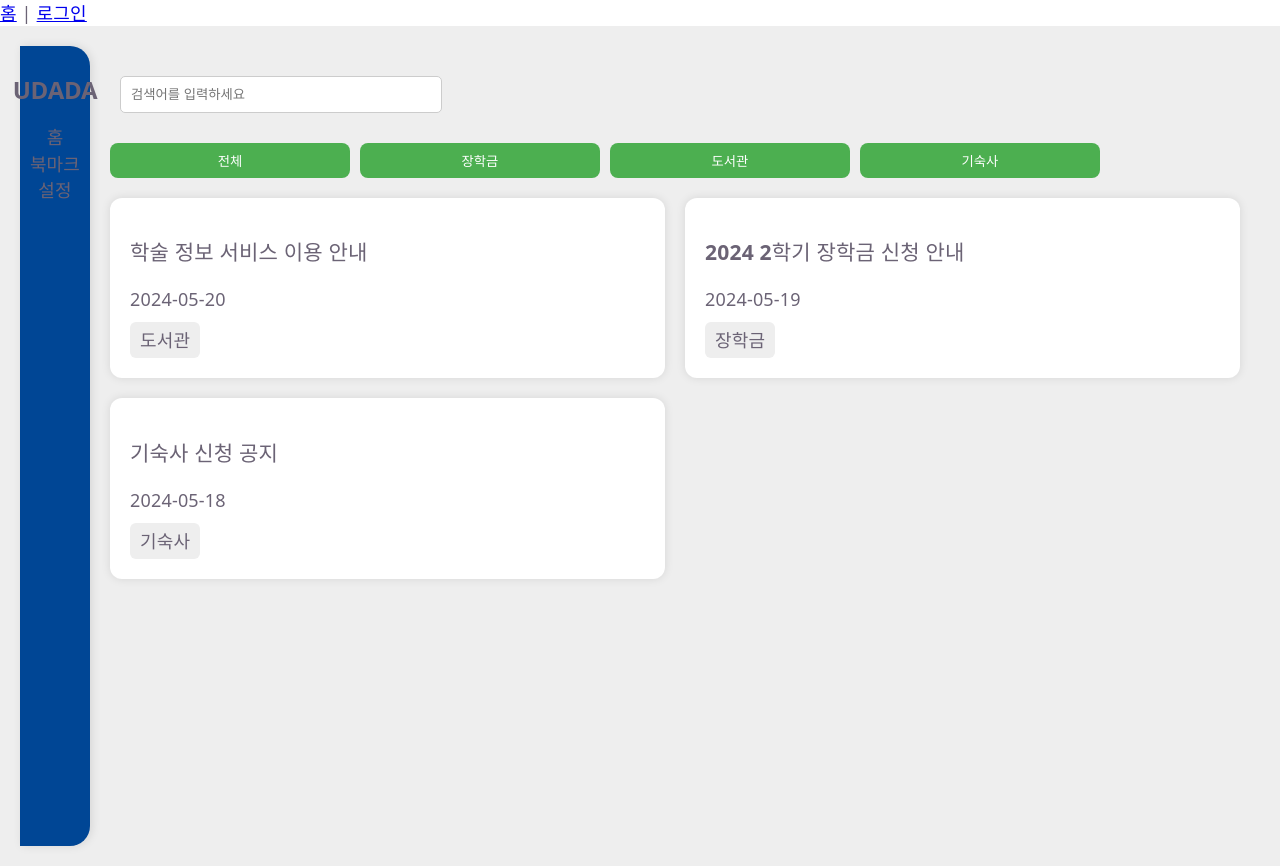
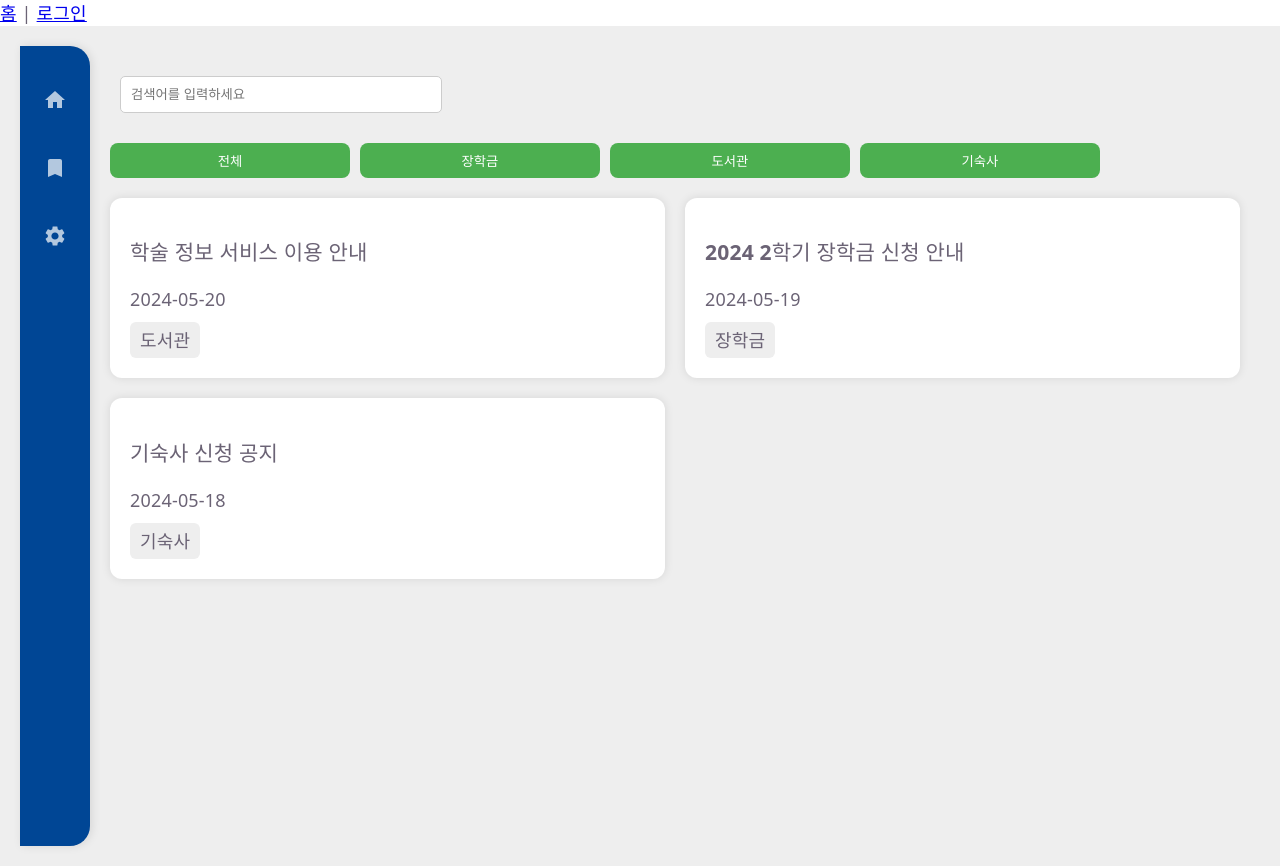
Before and after one commit to pknu-wap/Udada, a React (Vite) app in the folder client/: page / in a window 1280 px wide. Built offline with nearby package versions, Linux system fonts and the light colour scheme.

Commit message:
fix: 툴바 css, jsx 수정

```diff
--- a/client/src/components/Sidebar.css
+++ b/client/src/components/Sidebar.css
@@ -20,12 +20,6 @@
   align-items: center;
   width: 100%;
   gap: 20px; /* 아이콘 사이의 간격 */
-}
-
-/* 하단 설정 아이콘을 맨 아래로 밀어내기 위한 클래스 */
-.sidebar-bottom {
-  margin-top: auto;
-  margin-bottom: 20px;
 }
 
 /* svg 아이콘 영역 */
--- a/client/src/components/Sidebar.jsx
+++ b/client/src/components/Sidebar.jsx
@@ -4,12 +4,36 @@ import "./Sidebar.css";
 
 export default function Sidebar() {
   return (
-    <div className="sidebar">
-      <h2 style={{ textAlign: "center" }}>UDADA</h2>
+    <aside className="sidebar">
+      <div className="sidebar-menu-group">
 
-      <div className="menu">홈</div>
-      <div className="menu">북마크</div>
-      <div className="menu">설정</div>
-    </div>
+        <Link to="/" className="menu-item home-btn" title="홈">
+        {/* svg파일 교체 예정 */}
+          <svg viewBox="0 0 24 24">
+            <path d="M10 20v-6h4v6h5v-8h3L12 3 2 12h3v8z" />
+          </svg>
+        </Link>
+
+        <NavLink
+          to="/bookmark"
+          className={({ isActive }) => isActive ? "menu-item active" : "menu-item"}
+          title="북마크"
+        >
+          <svg viewBox="0 0 24 24">
+            <path d="M17 3H7c-1.1 0-1.99.9-1.99 2L5 21l7-3 7 3V5c0-1.1-.9-2-2-2z" />
+          </svg>
+        </NavLink>
+
+          <NavLink
+          to="/settings"
+          className={({ isActive }) => isActive ? "menu-item active" : "menu-item"}
+          title="설정"
+        >
+          <svg viewBox="0 0 24 24">
+            <path d="M19.14 12.94c.04-.3.06-.61.06-.94 0-.32-.02-.64-.07-.94l2.03-1.58c.18-.14.23-.41.12-.61l-1.92-3.32c-.12-.22-.37-.29-.59-.22l-2.39.96c-.5-.38-1.03-.7-1.62-.94l-.36-2.54c-.04-.24-.24-.41-.48-.41h-3.84c-.24 0-.43.17-.47.41l-.36 2.54c-.59.24-1.13.57-1.62.94l-2.39-.96c-.22-.08-.47 0-.59.22L2.74 8.87c-.12.21-.08.47.12.61l2.03 1.58c-.05.3-.09.63-.09.94s.02.64.07.94l-2.03 1.58c-.18.14-.23.41-.12.61l1.92 3.32c.12.22.37.29.59.22l2.39-.96c.5.38 1.03.7 1.62.94l.36 2.54c.05.24.24.41.48.41h3.84c.24 0 .44-.17.47-.41l.36-2.54c.59-.24 1.13-.56 1.62-.94l2.39.96c.22.08.47 0 .59-.22l1.92-3.32c.12-.22.07-.47-.12-.61l-2.01-1.58zM12 15.6c-1.98 0-3.6-1.62-3.6-3.6s1.62-3.6 3.6-3.6 3.6 1.62 3.6 3.6-1.62 3.6-3.6 3.6z" />
+          </svg>
+        </NavLink>
+        </div>
+    </aside>
   );
 }
```
